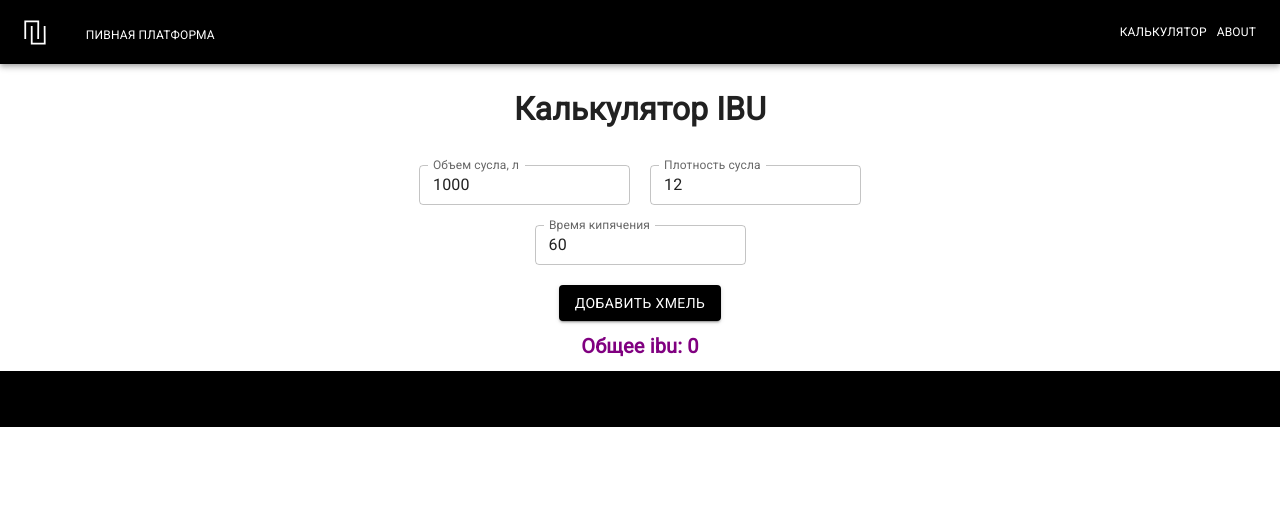
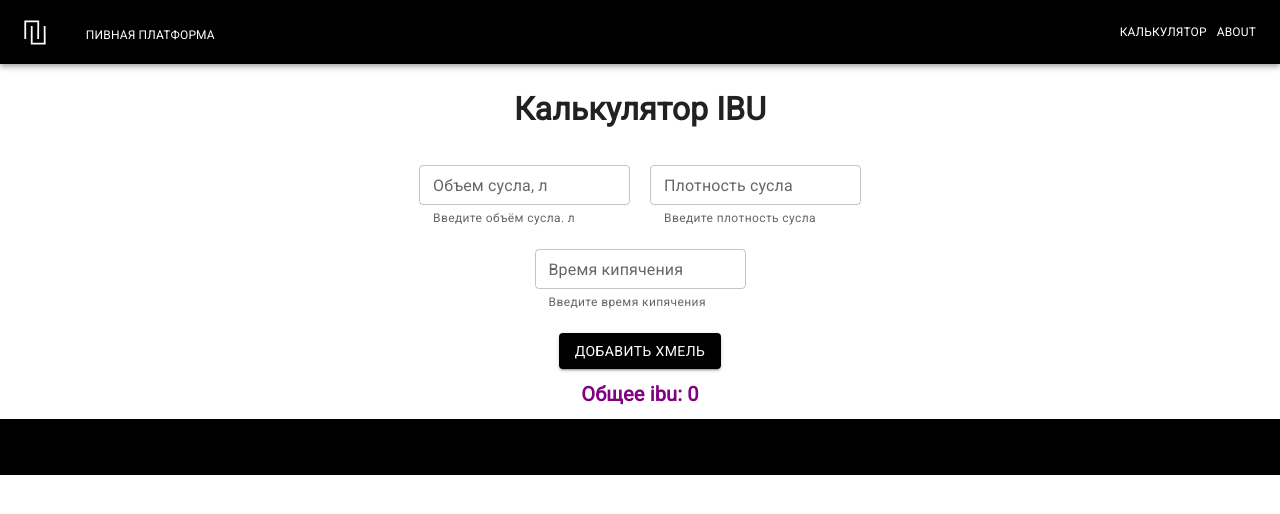
Before and after one commit to DmitriyBrewer/International-Bitterness-Units, a React (Create React App) app: page / in a window 1280 px wide. Shown: the top 514 px of the page. Built offline with nearby package versions, Linux system fonts and the light colour scheme.

Commit message:
validationWort

```diff
--- a/package.json
+++ b/package.json
@@ -18,6 +18,7 @@
     "firebase": "^9.6.0",
     "react": "17.0.2",
     "react-dom": "17.0.2",
+    "react-hook-form": "^7.22.5",
     "react-markdown": "^7.1.1",
     "react-notion-x": "^4.12.0",
     "react-redux": "7.2.6",
--- a/src/components/UI/input/PharamInput.tsx
+++ b/src/components/UI/input/PharamInput.tsx
@@ -2,6 +2,8 @@ import React from "react";
 import { TextField } from "@mui/material";
 
 interface PharamInputProps {
+  helperText?: string;
+  error?: boolean;
   placeholder: string;
   id?: string;
   value: string | undefined;
@@ -10,6 +12,8 @@ interface PharamInputProps {
   type: string;
 }
 const PharamInput: React.FC<PharamInputProps> = ({
+  helperText,
+  error,
   placeholder,
   onChange,
   value,
@@ -20,6 +24,8 @@ const PharamInput: React.FC<PharamInputProps> = ({
   return (
     <div style={{ margin: "10px", display: "inline-flex" }}>
       <TextField
+        error={error}
+        helperText={helperText}
         label={placeholder}
         variant="outlined"
         size="small"
--- a/src/components/Wort.tsx
+++ b/src/components/Wort.tsx
@@ -1,5 +1,6 @@
 import React, { useEffect } from "react";
 import PharamInput from "../components/UI/input/PharamInput";
+
 
 interface IWort {
   volume: string;
@@ -13,10 +14,17 @@ interface WortProps {
 
 const Wort: React.FC<WortProps> = ({ getwort }) => {
   const [value, setValue] = React.useState<IWort>({
-    volume: "1000",
-    destiny: "12",
-    boil: "60"
+    volume: "",
+    destiny: "",
+    boil: ""
   });
+
+  const [error, setError] = React.useState({
+    volume: false,
+    destiny: false,
+    boil: false
+  });
+
 
   const volumeHandler = (event: React.ChangeEvent<HTMLInputElement>) => {
     setValue({ ...value, volume: event.target.value });
@@ -28,7 +36,35 @@ const Wort: React.FC<WortProps> = ({ getwort }) => {
     setValue({ ...value, boil: event.target.value });
   };
 
-  const Blur = () => {
+  // const Blur = () => {
+  //   setValue(value);
+  //   getwort(value.volume, value.destiny, value.boil);
+  // };
+
+  const BlurVolume = () => {
+    if (!value.volume.trim() || parseInt(value.volume, 10) >= 100001) {
+      setError({ ...error, volume: true });
+    } else setError({ ...error, volume: false });
+    setValue(value);
+    getwort(value.volume, value.destiny, value.boil);
+  };
+
+  const BlurDestiny = () => {
+    if (
+      !value.destiny.trim() ||
+      parseInt(value.destiny, 10) <= 4 ||
+      parseInt(value.destiny, 10) >= 36
+    ) {
+      setError({ ...error, destiny: true });
+    } else setError({ ...error, destiny: false });
+    setValue(value);
+    getwort(value.volume, value.destiny, value.boil);
+  };
+
+  const BlurBoil = () => {
+    if (!value.boil.trim() || parseInt(value.boil, 10) >= 201) {
+      setError({ ...error, boil: true });
+    } else setError({ ...error, boil: false });
     setValue(value);
     getwort(value.volume, value.destiny, value.boil);
   };
@@ -41,7 +77,6 @@ const Wort: React.FC<WortProps> = ({ getwort }) => {
 
   return (
     <div>
-
       <h1 style={{ textAlign: "center", fontFamily: "roboto" }}>
         Калькулятор IBU
       </h1>
@@ -50,24 +85,39 @@ const Wort: React.FC<WortProps> = ({ getwort }) => {
         id="wort"
         value={value?.volume}
         onChange={volumeHandler}
-        onBlur={Blur}
+        onBlur={BlurVolume }
         type="number"
+        error={error.volume}
+        helperText={
+          !error.volume ? "Введите объём сусла. л" : "❌ Объём от 0 до 100 000"
+        }
       />
       <PharamInput
         placeholder="Плотность сусла"
         id="destiny"
         value={value?.destiny}
         onChange={destinyHandler}
-        onBlur={Blur}
+        onBlur={BlurDestiny }
         type="number"
+        error={error.destiny}
+        helperText={
+          !error.destiny ? "Введите плотность сусла" : "❌ Plato от 5 до 35"
+        }
       />
       <PharamInput
         placeholder="Время кипячения"
         id="boil"
         value={value?.boil}
         onChange={boilHandler}
-        onBlur={Blur}
+        onBlur={BlurBoil }
         type="number"
+        error={error.boil}
+        helperText={
+          !error.boil
+            ? "Введите время кипячения"
+            : "❌ Кипячение от 0 до 200 мин"
+        }
+
       />
     </div>
   );
```
Also changed, not shown: 12 other files (tests, documents, lock files or other folders).
